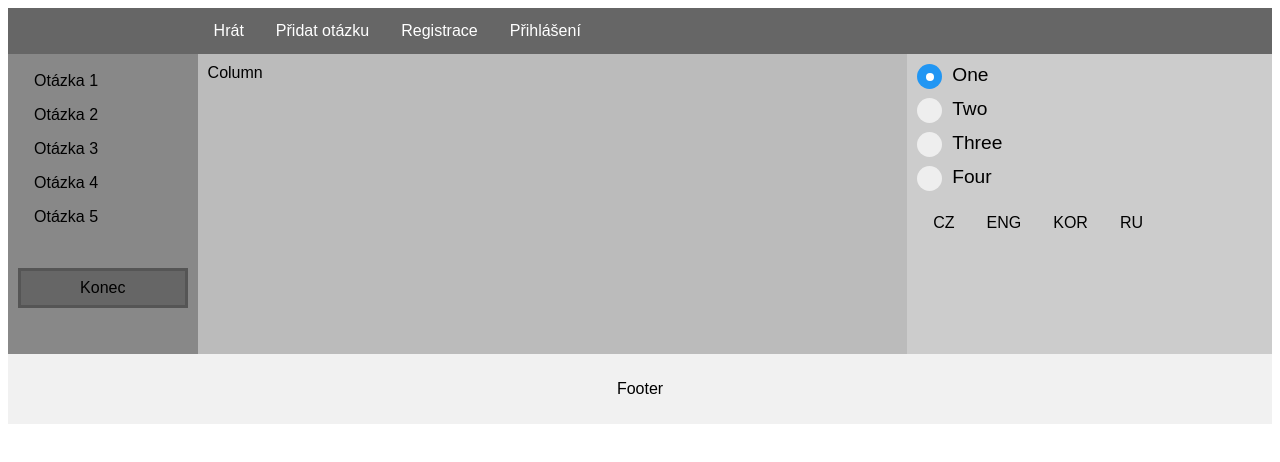
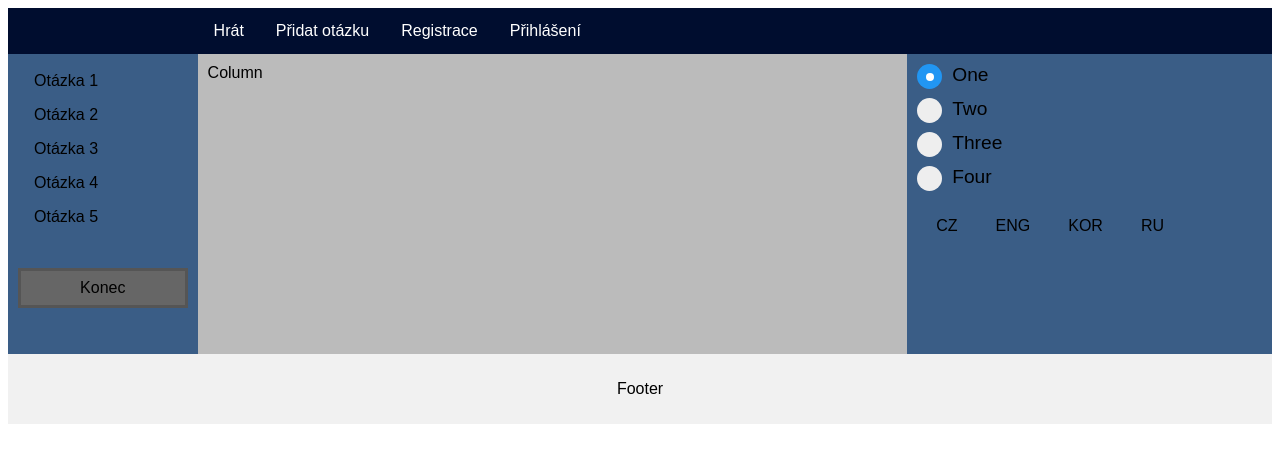
Before and after one commit to CernohorskyVaclav/ProjectRep, a plain HTML site: page layout.html in a window 1280 px wide. Drawn offline with Linux system fonts and the light colour scheme.

Commit message:
Pavel7 uprava barvicek a bordru u jazyku

```diff
--- a/layout.html
+++ b/layout.html
@@ -22,7 +22,7 @@
 
 
   <div class="row">
-    <div class="column side" style="background-color:#888;">
+    <div class="column side" style="background-color:#3a5d86;">
       <ul>
         <li><a href="#">Otázka 1</a></li>
         <li><a href="#">Otázka 2</a></li>
@@ -37,7 +37,7 @@
       </div>
     </div>
     <div class="column middle" style="background-color:#bbb;">Column</div>
-    <div class="column rside" style="background-color:#ccc;">
+    <div class="column rside" style="background-color:#3a5d86;">
       <label class="container">One
         <input type="radio" checked="checked" name="radio">
         <span class="checkmark"></span>
--- a/styles.css
+++ b/styles.css
@@ -20,7 +20,7 @@ body {
     padding: 0;
     padding-left: 15%;
     overflow: hidden;
-    background-color: #666;
+    background-color: #000d2f;
 }
 
 .header li {
@@ -37,7 +37,7 @@ body {
 
 /* Change the link color to #111 (black) on hover */
 .header li a:hover {
-    background-color: #444;
+    background-color: #003459;
 }
 
 /* Container for flexboxes */
@@ -70,7 +70,7 @@ body {
     margin: 0;
     padding: 0;
     width: fill;
-    background-color: #888;
+    background-color: #3a5d86;
 }
 
 .column.side li a {
@@ -82,7 +82,7 @@ body {
 
 /* Change the link color on hover */
 .column.side li a:hover {
-    background-color: #555;
+    background-color: #000d2f;
     color: white;
 }
 
@@ -203,7 +203,7 @@ body {
     margin: 0%;
     padding: 0%;
     overflow: hidden;
-    background-color: #ccc;
+    background-color: #3a5d86;
 }
 
 .languages li {
@@ -216,6 +216,7 @@ body {
     text-align: center;
     padding: 14px 16px;
     text-decoration: none;
+    border: solid rgba(0, 0, 0, 0) medium;
 }
 
 .languages li a:hover {
@@ -225,6 +226,7 @@ body {
     border: solid #0000FF medium;
     background-color: #FF0000;
     color: #FFFFFF;
+
 }
 .languages .eng a:hover {
     border: solid #FF0000 medium;
```
